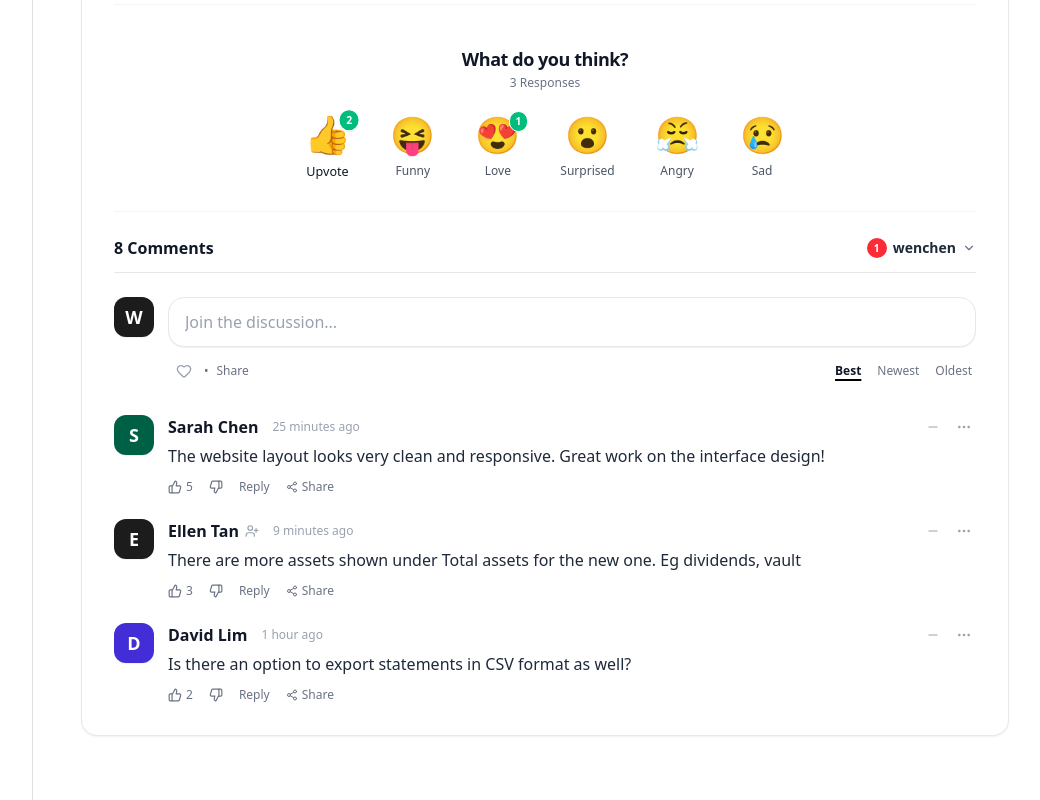
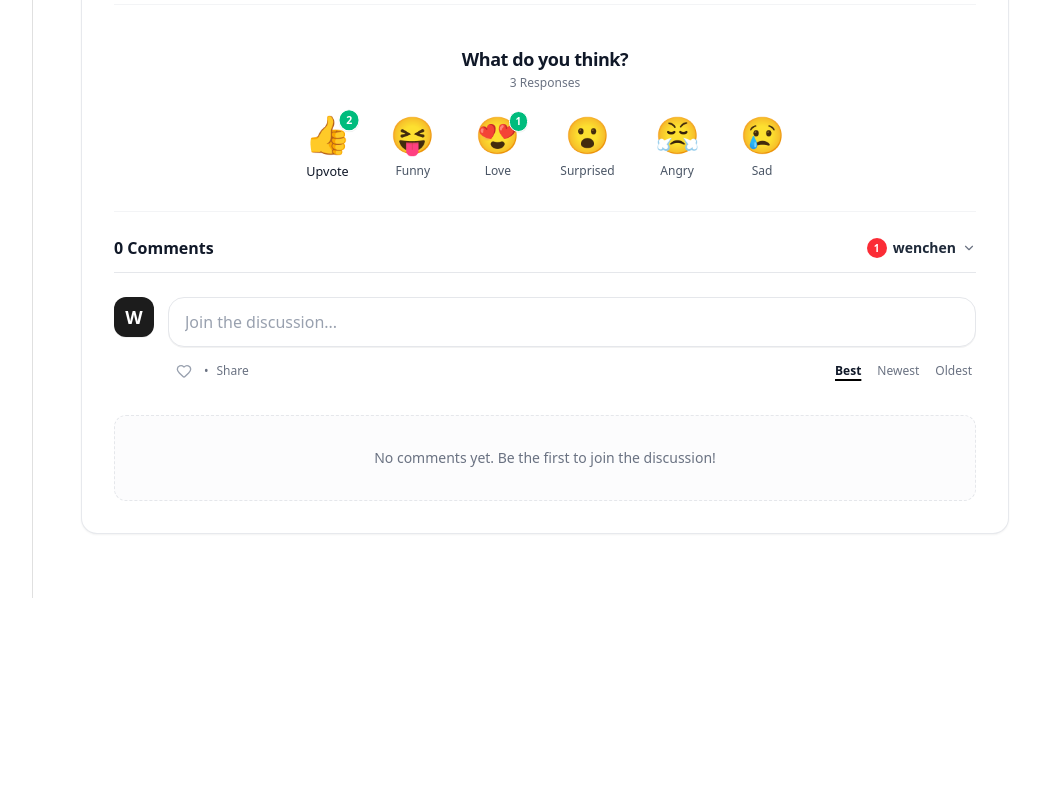
Before and after one commit to wenchenng/Improved-Document-Page, a React (Vite) app: page / in a window 1280 px wide. Shown: the part 1103-1903 px from the top of the page, without its empty margins (223-1263 px from the left). After the commit the page ends 1701 px from the top, so only its background shows below. Built offline with nearby package versions, Linux system fonts and the light colour scheme.

Commit message:
Remove sample comments and update comment section

```diff
--- a/src/components/DisqusForum.tsx
+++ b/src/components/DisqusForum.tsx
@@ -51,42 +51,8 @@ export const DisqusForum: React.FC<DisqusForumProps> = () => {
     { id: 'sad', emoji: '😢', label: 'Sad', count: 0 },
   ]);
 
-  // Comments state matching the screenshot
-  const [comments, setComments] = useState<CommentItem[]>([
-    {
-      id: '1',
-      author: 'Ellen Tan',
-      avatarLetter: 'E',
-      avatarBg: 'bg-[#1c1c1c]',
-      hasUserPlus: true,
-      timeAgo: '9 minutes ago',
-      content: 'There are more assets shown under Total assets for the new one. Eg dividends, vault',
-      upvotes: 3,
-      downvotes: 0,
-    },
-    {
-      id: '2',
-      author: 'Sarah Chen',
-      avatarLetter: 'S',
-      avatarBg: 'bg-emerald-800',
-      hasUserPlus: false,
-      timeAgo: '25 minutes ago',
-      content: 'The website layout looks very clean and responsive. Great work on the interface design!',
-      upvotes: 5,
-      downvotes: 0,
-    },
-    {
-      id: '3',
-      author: 'David Lim',
-      avatarLetter: 'D',
-      avatarBg: 'bg-indigo-700',
-      hasUserPlus: false,
-      timeAgo: '1 hour ago',
-      content: 'Is there an option to export statements in CSV format as well?',
-      upvotes: 2,
-      downvotes: 0,
-    },
-  ]);
+  // Comments state starting clean (user input driven)
+  const [comments, setComments] = useState<CommentItem[]>([]);
 
   const [newCommentText, setNewCommentText] = useState('');
   const [sortBy, setSortBy] = useState<'best' | 'newest' | 'oldest'>('best');
@@ -208,7 +174,7 @@ export const DisqusForum: React.FC<DisqusForumProps> = () => {
           <div className="self-start sm:self-center">
             <div className="inline-flex items-center space-x-2 px-4 py-1.5 rounded-full border border-gray-200 bg-white shadow-2xs text-xs md:text-sm font-semibold text-gray-700 hover:bg-gray-50 transition-colors cursor-default">
               <MessageSquare className="w-4 h-4 text-emerald-600" />
-              <span>{comments.length + 5} Comments</span>
+              <span>{comments.length} {comments.length === 1 ? 'Comment' : 'Comments'}</span>
             </div>
           </div>
         </div>
@@ -258,7 +224,7 @@ export const DisqusForum: React.FC<DisqusForumProps> = () => {
         {/* Comment Thread Top Bar */}
         <div className="flex items-center justify-between pt-4 pb-3">
           <div className="text-base font-bold text-gray-900">
-            {comments.length + 5} Comments
+            {comments.length} {comments.length === 1 ? 'Comment' : 'Comments'}
           </div>
 
           <div className="relative">
@@ -378,7 +344,12 @@ export const DisqusForum: React.FC<DisqusForumProps> = () => {
 
         {/* Comment List */}
         <div className="space-y-6 pt-2">
-          {sortedComments.map((comment) => (
+          {sortedComments.length === 0 ? (
+            <div className="py-8 text-center text-sm text-gray-500 font-medium bg-gray-50/50 rounded-xl border border-dashed border-gray-200">
+              No comments yet. Be the first to join the discussion!
+            </div>
+          ) : (
+            sortedComments.map((comment) => (
             <div key={comment.id} className="group">
               <div className="flex items-start space-x-3.5">
                 {/* Avatar */}
@@ -509,7 +480,8 @@ export const DisqusForum: React.FC<DisqusForumProps> = () => {
                 </div>
               </div>
             </div>
-          ))}
+          ))
+        )}
         </div>
       </div>
     </div>
```
